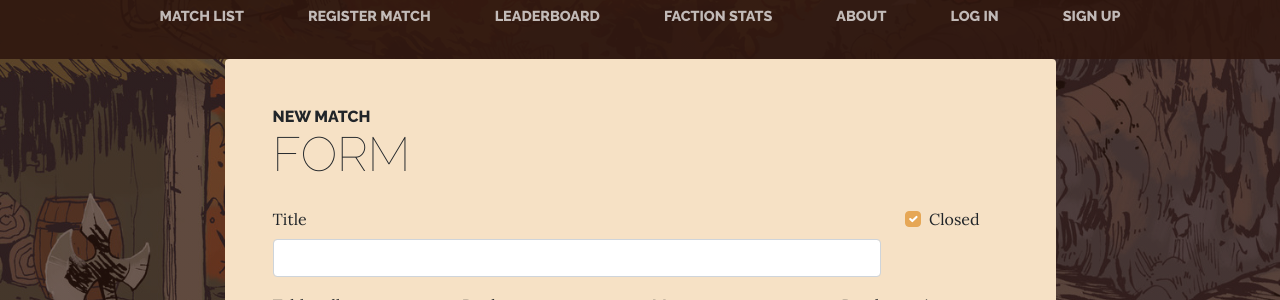
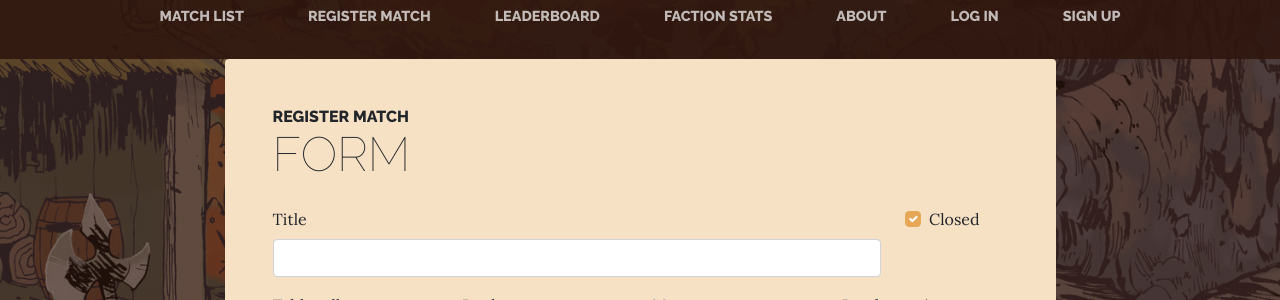
Before and after one commit to PliskinGH/RootLeague, a Django app: template matchmaking/templates/matchmaking/match_form.html in a window 1280 px wide. Shown: the part 301-601 px from the top of the page. Run offline with Django 3.2, Linux system fonts and the light colour scheme; the template is opened without the code that fills it: values that come from a table or form of the project are taken from there, others are empty; some libraries are stand-ins or nearby versions.

Commit message:
register page title

```diff
--- a/matchmaking/templates/matchmaking/match_form.html
+++ b/matchmaking/templates/matchmaking/match_form.html
@@ -10,7 +10,7 @@
 
 {% block content %}
 <h2 class="section-heading mb-4">
-    <span class="section-heading-upper">New match</span>
+    <span class="section-heading-upper">Register match</span>
     <span class="section-heading-lower">Form</span>
 </h2>
 <form class="form-inline" action="{% url 'matchmaking:register' %}" method="post">
```
